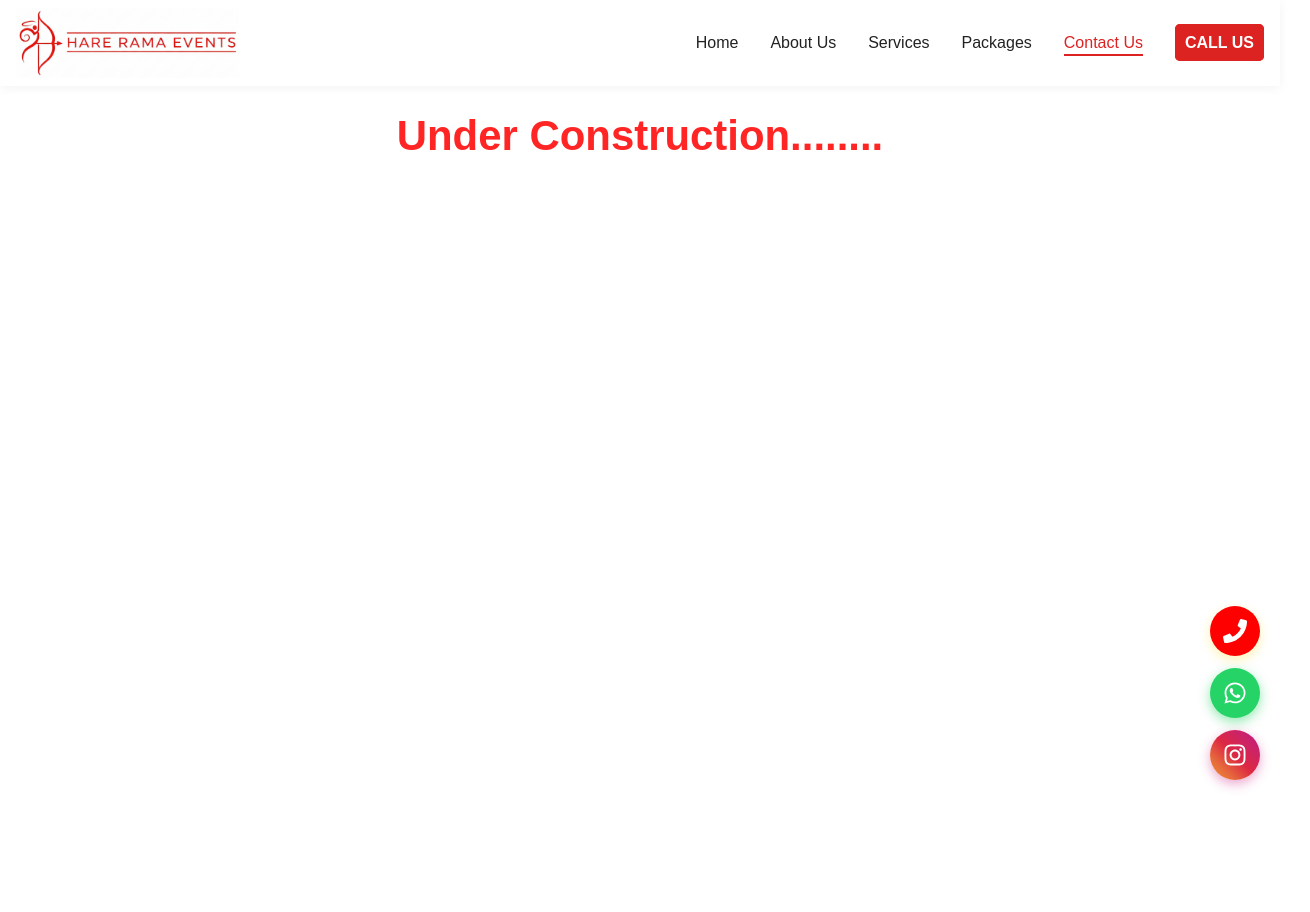
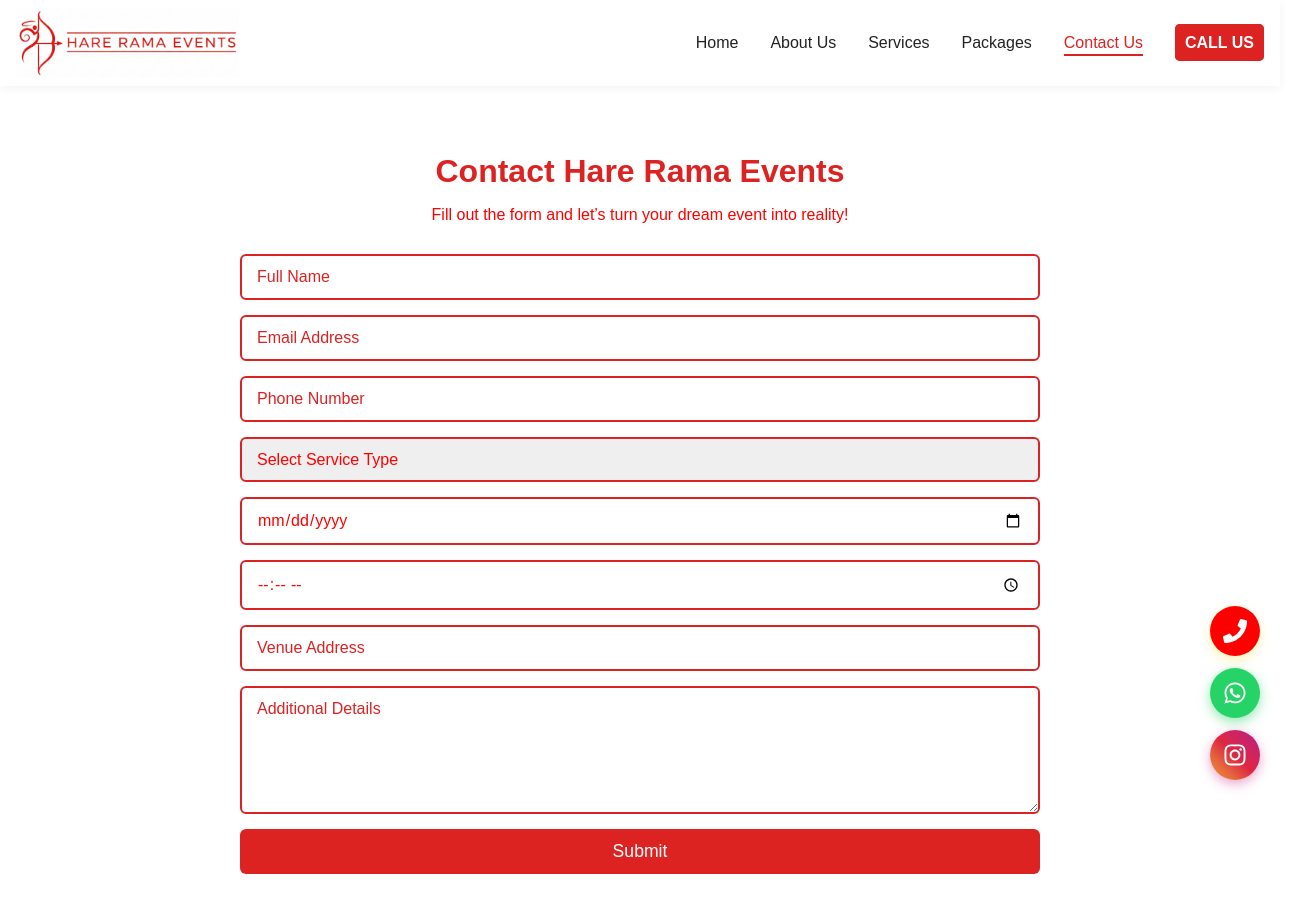
Before and after one commit to BhaskarTheCoder/hare-rama-events, a React (Create React App) app: page /contact in a window 1280 px wide. Shown: the top 912 px of the page, 1310 px wide, since content can reach past the window. Before the commit the page ends 800 px from the top, so only its background shows below. Built offline with nearby package versions, Linux system fonts and the light colour scheme.

Commit message:
Complete Contact Form + Firebase Integration

```diff
--- a/src/pages/ContactForm.jsx
+++ b/src/pages/ContactForm.jsx
@@ -1,208 +1,196 @@
-import React from "react";
-import "../styles/Services.css" // optional if using separate CSS
+"use client";
+import React, { useState } from "react";
+import { db } from "../firebase"; // Firestore must be exported correctly
+import { collection, addDoc, serverTimestamp } from "firebase/firestore";
+import "../styles/ContactForm.css";
 
-export default function Services() {
+// === Suppress ResizeObserver loop errors ===
+window.addEventListener("error", (event) => {
+  if (event.message.includes("ResizeObserver loop")) {
+    event.stopImmediatePropagation();
+  }
+});
+
+export default function ContactForm() {
+  const [formData, setFormData] = useState({
+    name: "",
+    email: "",
+    phone: "",
+    serviceType: "",
+    otherService: "",
+    date: "",
+    time: "",
+    venue: "",
+    message: "",
+  });
+
+  const [loading, setLoading] = useState(false);
+  const [errors, setErrors] = useState({});
+
+  const services = [
+    "Birthday Event",
+    "Wedding Event",
+    "Reception",
+    "Festival",
+    "House Warming",
+    "Baby Shower",
+    "Sweet 16",
+    "Graduation Ceremony",
+    "Other",
+  ];
+
+  const handleChange = (e) => {
+    setFormData({ ...formData, [e.target.name]: e.target.value });
+    setErrors({ ...errors, [e.target.name]: "" }); // Clear error on change
+  };
+
+  const validate = () => {
+    const newErrors = {};
+    if (!formData.name.trim()) newErrors.name = "Name is required";
+    if (!formData.email.trim()) newErrors.email = "Email is required";
+    else if (!/\S+@\S+\.\S+/.test(formData.email)) newErrors.email = "Invalid email";
+    if (!formData.phone.trim()) newErrors.phone = "Phone number is required";
+    if (!formData.serviceType) newErrors.serviceType = "Select a service type";
+    if (formData.serviceType === "Other" && !formData.otherService.trim())
+      newErrors.otherService = "Please specify your service";
+    if (!formData.date) newErrors.date = "Select a date";
+    if (!formData.time) newErrors.time = "Select a time";
+    return newErrors;
+  };
+
+  const handleSubmit = async (e) => {
+    e.preventDefault();
+    const validationErrors = validate();
+    if (Object.keys(validationErrors).length > 0) {
+      setErrors(validationErrors);
+      return;
+    }
+
+    setLoading(true);
+
+    try {
+      await addDoc(collection(db, "contacts"), {
+        ...formData,
+        serviceType: formData.serviceType === "Other" ? formData.otherService : formData.serviceType,
+        createdAt: serverTimestamp(),
+      });
+      alert("Contact saved successfully!");
+      setFormData({
+        name: "",
+        email: "",
+        phone: "",
+        serviceType: "",
+        otherService: "",
+        date: "",
+        time: "",
+        venue: "",
+        message: "",
+      });
+    } catch (error) {
+      console.error("Error saving contact:", error);
+      alert("Failed to save contact. Check console for details.");
+    }
+
+    setLoading(false);
+  };
+
   return (
-    <h1 className="under-construction">
-      Under Construction........
-    </h1>
+    <section className="contact-section">
+      <h2>Contact Hare Rama Events</h2>
+      <p>Fill out the form and let’s turn your dream event into reality!</p>
+      <form className="contact-form" onSubmit={handleSubmit}>
+        <input
+          type="text"
+          name="name"
+          placeholder="Full Name"
+          value={formData.name}
+          onChange={handleChange}
+        />
+        {errors.name && <span className="error">{errors.name}</span>}
+
+        <input
+          type="email"
+          name="email"
+          placeholder="Email Address"
+          value={formData.email}
+          onChange={handleChange}
+        />
+        {errors.email && <span className="error">{errors.email}</span>}
+
+        <input
+          type="tel"
+          name="phone"
+          placeholder="Phone Number"
+          value={formData.phone}
+          onChange={handleChange}
+        />
+        {errors.phone && <span className="error">{errors.phone}</span>}
+
+        <select
+          name="serviceType"
+          value={formData.serviceType}
+          onChange={handleChange}
+        >
+          <option value="">Select Service Type</option>
+          {services.map((s, idx) => (
+            <option key={idx} value={s}>
+              {s}
+            </option>
+          ))}
+        </select>
+        {errors.serviceType && <span className="error">{errors.serviceType}</span>}
+
+        {formData.serviceType === "Other" && (
+          <input
+            type="text"
+            name="otherService"
+            placeholder="Specify your service"
+            value={formData.otherService}
+            onChange={handleChange}
+          />
+        )}
+        {errors.otherService && <span className="error">{errors.otherService}</span>}
+
+        <input
+          type="date"
+          name="date"
+          value={formData.date}
+          onChange={handleChange}
+        />
+        {errors.date && <span className="error">{errors.date}</span>}
+
+        <input
+          type="time"
+          name="time"
+          value={formData.time}
+          onChange={handleChange}
+        />
+        {errors.time && <span className="error">{errors.time}</span>}
+
+        <input
+          type="text"
+          name="venue"
+          placeholder="Venue Address"
+          value={formData.venue}
+          onChange={handleChange}
+        />
+
+        <textarea
+          name="message"
+          placeholder="Additional Details"
+          value={formData.message}
+          onChange={handleChange}
+          maxLength={500}
+        ></textarea>
+
+        <button type="submit" disabled={loading}>
+          {loading ? "Submitting..." : "Submit"}
+        </button>
+      </form>
+
+      <div>
+        <div className="space"></div>
+      </div>
+    </section>
   );
 }
-
-
-// "use client";
-// import React, { useState } from "react";
-// import { db } from "../firebase"; // Firestore must be exported correctly
-// import { collection, addDoc, serverTimestamp } from "firebase/firestore";
-// import "../styles/ContactForm.css";
-
-// // === Suppress ResizeObserver loop errors ===
-// window.addEventListener("error", (event) => {
-//   if (event.message.includes("ResizeObserver loop")) {
-//     event.stopImmediatePropagation();
-//   }
-// });
-
-// export default function ContactForm() {
-//   const [formData, setFormData] = useState({
-//     name: "",
-//     email: "",
-//     phone: "",
-//     serviceType: "",
-//     otherService: "",
-//     date: "",
-//     time: "",
-//     venue: "",
-//     message: "",
-//   });
-
-//   const [loading, setLoading] = useState(false);
-//   const [errors, setErrors] = useState({});
-
-//   const services = [
-//     "Birthday Event",
-//     "Wedding Event",
-//     "Reception",
-//     "Festival",
-//     "House Warming",
-//     "Baby Shower",
-//     "Sweet 16",
-//     "Graduation Ceremony",
-//     "Other",
-//   ];
-
-//   const handleChange = (e) => {
-//     setFormData({ ...formData, [e.target.name]: e.target.value });
-//     setErrors({ ...errors, [e.target.name]: "" }); // Clear error on change
-//   };
-
-//   const validate = () => {
-//     const newErrors = {};
-//     if (!formData.name.trim()) newErrors.name = "Name is required";
-//     if (!formData.email.trim()) newErrors.email = "Email is required";
-//     else if (!/\S+@\S+\.\S+/.test(formData.email)) newErrors.email = "Invalid email";
-//     if (!formData.phone.trim()) newErrors.phone = "Phone number is required";
-//     if (!formData.serviceType) newErrors.serviceType = "Select a service type";
-//     if (formData.serviceType === "Other" && !formData.otherService.trim())
-//       newErrors.otherService = "Please specify your service";
-//     if (!formData.date) newErrors.date = "Select a date";
-//     if (!formData.time) newErrors.time = "Select a time";
-//     return newErrors;
-//   };
-
-//   const handleSubmit = async (e) => {
-//     e.preventDefault();
-//     const validationErrors = validate();
-//     if (Object.keys(validationErrors).length > 0) {
-//       setErrors(validationErrors);
-//       return;
-//     }
-
-//     setLoading(true);
-
-//     try {
-//       await addDoc(collection(db, "contacts"), {
-//         ...formData,
-//         serviceType: formData.serviceType === "Other" ? formData.otherService : formData.serviceType,
-//         createdAt: serverTimestamp(),
-//       });
-//       alert("Contact saved successfully!");
-//       setFormData({
-//         name: "",
-//         email: "",
-//         phone: "",
-//         serviceType: "",
-//         otherService: "",
-//         date: "",
-//         time: "",
-//         venue: "",
-//         message: "",
-//       });
-//     } catch (error) {
-//       console.error("Error saving contact:", error);
-//       alert("Failed to save contact. Check console for details.");
-//     }
-
-//     setLoading(false);
-//   };
-
-//   return (
-//     <section className="contact-section">
-//       <h2>Contact Hare Rama Events</h2>
-//       <p>Fill out the form and let’s turn your dream event into reality!</p>
-//       <form className="contact-form" onSubmit={handleSubmit}>
-//         <input
-//           type="text"
-//           name="name"
-//           placeholder="Full Name"
-//           value={formData.name}
-//           onChange={handleChange}
-//         />
-//         {errors.name && <span className="error">{errors.name}</span>}
-
-//         <input
-//           type="email"
-//           name="email"
-//           placeholder="Email Address"
-//           value={formData.email}
-//           onChange={handleChange}
-//         />
-//         {errors.email && <span className="error">{errors.email}</span>}
-
-//         <input
-//           type="tel"
-//           name="phone"
-//           placeholder="Phone Number"
-//           value={formData.phone}
-//           onChange={handleChange}
-//         />
-//         {errors.phone && <span className="error">{errors.phone}</span>}
-
-//         <select
-//           name="serviceType"
-//           value={formData.serviceType}
-//           onChange={handleChange}
-//         >
-//           <option value="">Select Service Type</option>
-//           {services.map((s, idx) => (
-//             <option key={idx} value={s}>
-//               {s}
-//             </option>
-//           ))}
-//         </select>
-//         {errors.serviceType && <span className="error">{errors.serviceType}</span>}
-
-//         {formData.serviceType === "Other" && (
-//           <input
-//             type="text"
-//             name="otherService"
-//             placeholder="Specify your service"
-//             value={formData.otherService}
-//             onChange={handleChange}
-//           />
-//         )}
-//         {errors.otherService && <span className="error">{errors.otherService}</span>}
-
-//         <input
-//           type="date"
-//           name="date"
-//           value={formData.date}
-//           onChange={handleChange}
-//         />
-//         {errors.date && <span className="error">{errors.date}</span>}
-
-//         <input
-//           type="time"
-//           name="time"
-//           value={formData.time}
-//           onChange={handleChange}
-//         />
-//         {errors.time && <span className="error">{errors.time}</span>}
-
-//         <input
-//           type="text"
-//           name="venue"
-//           placeholder="Venue Address"
-//           value={formData.venue}
-//           onChange={handleChange}
-//         />
-
-//         <textarea
-//           name="message"
-//           placeholder="Additional Details"
-//           value={formData.message}
-//           onChange={handleChange}
-//           maxLength={500}
-//         ></textarea>
-
-//         <button type="submit" disabled={loading}>
-//           {loading ? "Submitting..." : "Submit"}
-//         </button>
-//       </form>
-
-//       <div>
-//         <div className="space"></div>
-//       </div>
-//     </section>
-//   );
-// }
--- a/src/styles/ContactForm.css
+++ b/src/styles/ContactForm.css
@@ -1,145 +1,125 @@
 /* ContactForm.css */
 
-/* Base Section */
+/* Root font and colors */
 .contact-section {
-  background-color: #000;
-  color: #ffd700;
+  font-family: Arial, sans-serif;
+  background-color: white; /* black background */
+  color: red; /* white text */
+  padding: 40px 20px;
+  border-radius: 10px;
   max-width: 800px;
-  margin: 50px auto;
-  padding: clamp(20px, 5vw, 40px) clamp(15px, 5vw, 20px) clamp(30px, 5vw, 50px) clamp(15px, 5vw, 20px);
-  border: 2px solid #ffd700;
-  border-radius: 15px;
-  box-shadow: 0 0 20px rgba(255, 215, 0, 0.3);
-  font-family: 'Cinzel', serif;
-  overflow: hidden; /* Prevent child overflow from vibrating */
+  margin: 0 auto;
 }
 
 .contact-section h2 {
-  font-size: clamp(1.8rem, 5vw, 2.5rem);
-  margin-bottom: clamp(10px, 2vw, 20px);
+  color: #DD2222; /* vibrant red */
   text-align: center;
-  color: #ffd700;
+  font-size: 2rem;
+  margin-bottom: 10px;
 }
 
 .contact-section p {
-  font-size: clamp(1rem, 3vw, 1.2rem);
   text-align: center;
-  margin-bottom: clamp(20px, 4vw, 30px);
-  color: #fff8dc;
+  margin-bottom: 30px;
+  color: red;
 }
 
-/* Form */
+/* Form styles */
 .contact-form {
   display: flex;
   flex-direction: column;
-  gap: clamp(10px, 2vw, 15px);
+  gap: 15px;
 }
 
 .contact-form input,
 .contact-form select,
 .contact-form textarea {
-  background-color: #111;
-  color: #ffd700;
-  border: 1px solid #ffd700;
-  border-radius: 8px;
-  padding: clamp(10px, 2vw, 15px);
-  font-size: clamp(0.9rem, 2vw, 1rem);
-  outline: none;
-  transition: all 0.3s ease;
+  padding: 12px 15px;
+  border: 2px solid #DD2222;
+  border-radius: 6px;
+  color: red;
+  font-family: Arial, sans-serif;
+  font-size: 1rem;
 }
 
-.contact-form input:focus,
-.contact-form select:focus,
-.contact-form textarea:focus {
-  border-color: #ffcc00;
-  box-shadow: 0 0 clamp(5px, 1vw, 10px) rgba(255, 204, 0, 0.5);
+.contact-form input::placeholder,
+.contact-form textarea::placeholder {
+  color: #DD2222;
 }
 
 .contact-form select {
   appearance: none;
   -webkit-appearance: none;
   -moz-appearance: none;
-  cursor: pointer;
 }
 
 .contact-form textarea {
   resize: vertical;
-  min-height: clamp(80px, 15vw, 120px);
+  min-height: 100px;
 }
 
-/* Submit Button */
-button[type="submit"] {
-  background-color: #ffd700;
-  color: #000;
-  font-weight: bold;
+/* Error messages */
+.error {
+  color: #FF5555;
+  font-size: 0.9rem;
+  margin-top: -10px;
+  margin-bottom: 5px;
+}
+
+/* Button styles */
+.contact-form button {
+  padding: 12px;
+  background-color: #DD2222;
+  color: #fff;
   border: none;
-  padding: clamp(10px, 2vw, 12px) clamp(15px, 4vw, 20px);
-  border-radius: 10px;
+  border-radius: 6px;
+  font-size: 1.1rem;
   cursor: pointer;
-  font-size: clamp(1rem, 2vw, 1.1rem);
   transition: all 0.3s ease;
 }
 
-button[type="submit"]:hover {
-  background-color: #ffcc00;
-  transform: scale(1.05);
-  box-shadow: 0 0 clamp(10px, 2vw, 15px) rgba(255, 204, 0, 0.5);
+.contact-form button:hover {
+  background-color: #bb0000;
 }
 
-/* Errors */
-.error {
-  color: #ff4d4d;
-  font-size: clamp(0.8rem, 1.5vw, 0.9rem);
-  margin-top: -10px;
-  margin-bottom: clamp(5px, 1vw, 10px);
+.contact-form button:disabled {
+  background-color: #880000;
+  cursor: not-allowed;
 }
 
-/* Calendar / date picker icon */
-.contact-form input[type="date"]::-webkit-calendar-picker-indicator,
-.contact-form input[type="time"]::-webkit-calendar-picker-indicator {
-  filter: invert(100%) sepia(0%) saturate(0%) hue-rotate(0deg) brightness(100%) contrast(100%);
-  cursor: pointer;
+/* Space div if needed */
+.space {
+  height: 30px;
 }
 
-.contact-form input[type="date"]::-moz-calendar-picker-indicator,
-.contact-form input[type="time"]::-moz-calendar-picker-indicator {
-  color: #ffd700;
-  cursor: pointer;
-}
-
-/* Responsive Adjustments */
+/* Responsive Design */
 @media screen and (max-width: 768px) {
   .contact-section {
-    margin: 30px 10px;
-    padding: 25px 15px 30px 15px;
-  }
-
-  .contact-section h2 {
-    font-size: 2rem;
-  }
-
-  .contact-section p {
-    font-size: 1rem;
-  }
-
-  button[type="submit"] {
-    font-size: 1rem;
-  }
-}
-
-/* Extra Small Screens (<540px) */
-@media screen and (max-width: 540px) {
-  .contact-section {
-    margin: 20px 10px;
-    padding: 20px 10px 25px 10px;
+    padding: 30px 15px;
   }
 
   .contact-section h2 {
     font-size: 1.8rem;
   }
 
-  .contact-section p {
+  .contact-form input,
+  .contact-form select,
+  .contact-form textarea {
     font-size: 0.95rem;
+  }
+
+  .contact-form button {
+    font-size: 1rem;
+  }
+}
+
+@media screen and (max-width: 480px) {
+  .contact-section {
+    padding: 20px 10px;
+  }
+
+  .contact-section h2 {
+    font-size: 1.5rem;
   }
 
   .contact-form input,
@@ -149,16 +129,8 @@ button[type="submit"]:hover {
     padding: 10px;
   }
 
-  button[type="submit"] {
+  .contact-form button {
     font-size: 0.95rem;
-    padding: 10px 15px;
+    padding: 10px;
   }
 }
-
-/* Prevent vibrate/scroll issues globally on mobile */
-html, body {
-  overflow-x: hidden;
-  overscroll-behavior-y: contain;
-  touch-action: pan-y;
-}
-/* End of ContactForm.css */
```
Also changed, not shown: public/logo4.png (added).
